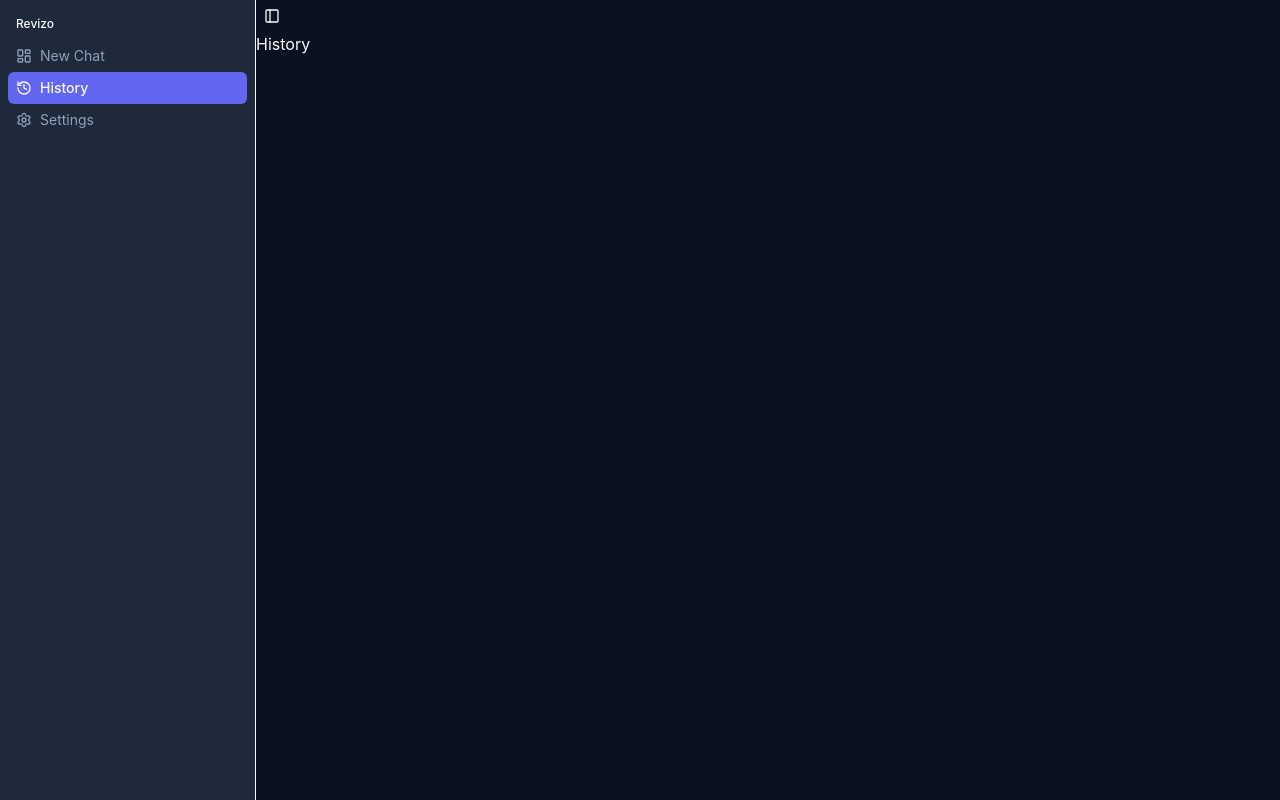
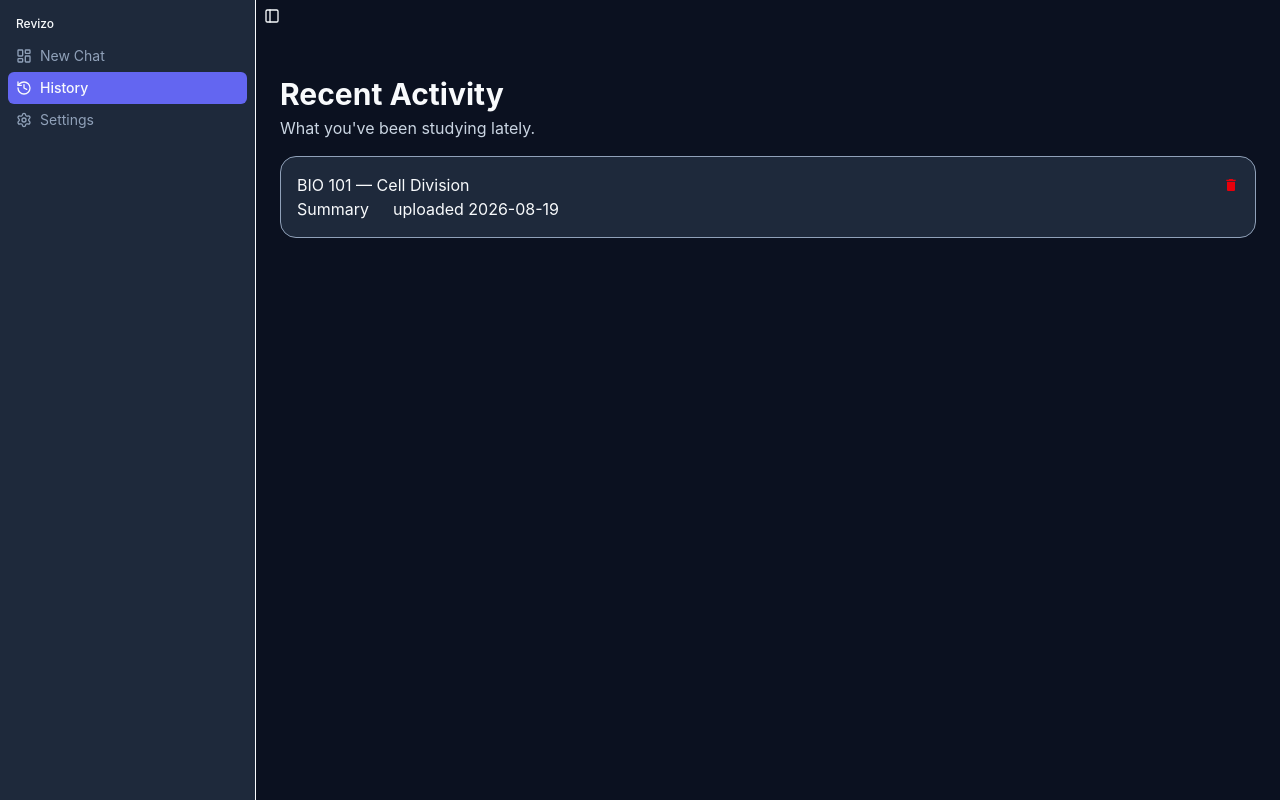
Before and after one commit to ADEDANCE/revizo, a React (Vite) app: page /history in a window 1280 px wide. Built offline with nearby package versions, Linux system fonts and the light colour scheme.

Commit message:
Update the card ui

```diff
--- a/src/pages/History.tsx
+++ b/src/pages/History.tsx
@@ -1,5 +1,33 @@
+import { Link } from "react-router";
+import { MdDelete } from "react-icons/md";
+
 export const History = () => {
   return (
-    <div>History</div>
-  )
-}
+    <section className=" w-full px-6 py-4">
+      <div className=" mx-auto">
+        <h1 className=" font-bold text-3xl text-off-white  mt-7 mb-1">
+          {" "}
+          Recent Activity
+        </h1>
+
+        <p className=" text-slate-300 mb-4">
+          What you've been studying lately.
+        </p>
+        <Link
+          to="/history/cmtbl7dxs0004skvasevgutyx"
+          className="block bg-slate border border-slate-400 px-4 py-4 rounded-2xl"
+        >
+          <span className="flex justify-between items-center">
+            <p>BIO 101 — Cell Division</p>
+            <MdDelete className="text-red-600" />
+          </span>
+
+          <span className="flex gap-6">
+            <p>Summary</p>
+            <p>uploaded 2026-08-19</p>
+          </span>
+        </Link>
+      </div>
+    </section>
+  );
+};
```
